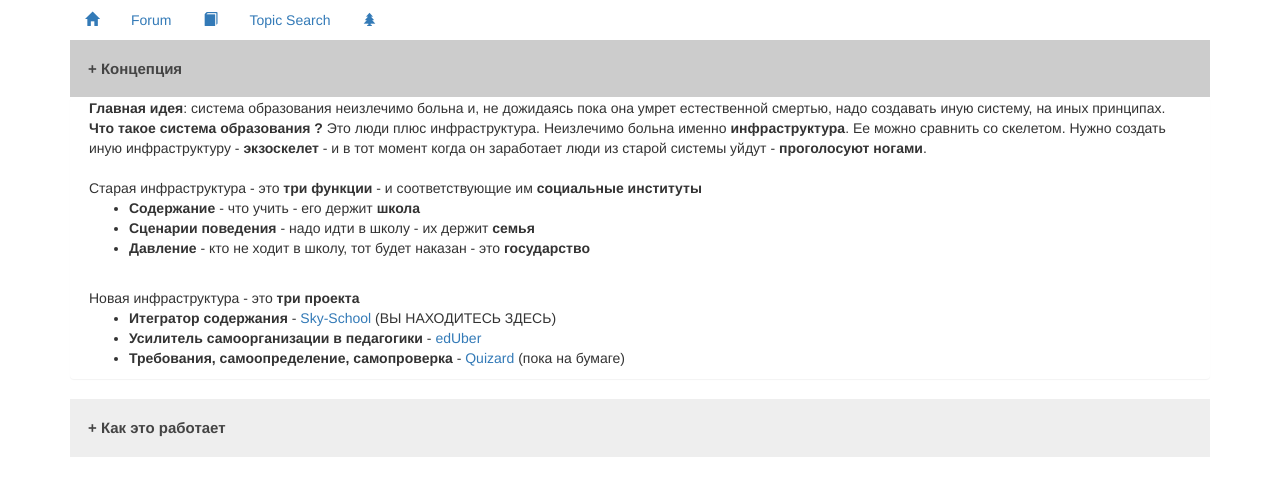
After one commit to jfeldman777/sky2018, a Django app: template templates/allabout.html in a window 1280 px wide, after a click on "+ Концепция". The commit adds this page. Shown: the top 496 px of the page. Run offline with Django 3.2, Linux system fonts and the light colour scheme; the template is opened without the code that fills it, so the values that code supplies are empty; parts of the project's set-up code (start-up, migrations or seed data) failed here and were passed over; some libraries are stand-ins or nearby versions.

Commit message:
allabout

```diff
--- a/sky/urls.py
+++ b/sky/urls.py
@@ -25,5 +25,6 @@ urlpatterns = [
 
     path('upgrade/', views.upgrade),
     path('news/', views.news),
+    path('allabout/', views.allabout),
     re_path('^', views.index, name='index'),
 ]
--- a/sky/views.py
+++ b/sky/views.py
@@ -16,6 +16,9 @@ from django.core.paginator import Paginator, EmptyPage, PageNotAnInteger
 
 from .forms import NameForm
 from django.http import JsonResponse
+
+def allabout(request):
+    return render(request,'allabout.html')
 
 def total():
     return MagicNode.objects.count()
--- /dev/null
+++ b/templates/allabout.html
@@ -0,0 +1,41 @@
+{% extends "base.html" %}
+{% load i18n %}
+
+{% block content %}
+<button class="accordion"><b>+ Концепция</b></button>
+<div class="panel">
+
+<b> Главная идея</b>: система образования неизлечимо больна и, не дожидаясь пока она умрет
+ естественной смертью, надо создавать иную систему, на иных принципах.
+ <b> Что такое система образования ?</b> Это люди плюс инфраструктура.
+ Неизлечимо больна именно <b>инфраструктура</b>. Ее можно сравнить со скелетом.
+ Нужно создать иную инфраструктуру - <b>экзоскелет</b> - и в тот момент когда он заработает
+ люди из старой системы уйдут - <b>проголосуют ногами</b>.<br><br>
+ Старая инфраструктура - это <b>три функции</b> - и соответствующие им <b>социальные институты</b>
+ <ul>
+<li><b>Содержание</b> - что учить - его держит <b>школа</b></li>
+<li><b>Сценарии поведения</b> - надо идти в школу - их держит <b>семья</b></li>
+<li><b>Давление</b> - кто не ходит в школу, тот будет наказан - это <b>государство</b></li>
+ </ul>
+
+ <br>Новая инфраструктура - это <b>три проекта</b>
+
+<ul>
+<li><b>Итегратор содержания</b> - <a href="https://sky-school.herokuapp.com">Sky-School</a>  (ВЫ НАХОДИТЕСЬ ЗДЕСЬ)</li>
+<li><b>Усилитель самоорганизации в педагогики</b> - <a href="http://eduber.herokuapp.com">edUber</a> </li>
+<li><b>Требования, самоопределение, самопроверка</b> - <a href="#">Quizard</a> (пока на бумаге)</li>
+</ul>
+
+</div>
+<button class="accordion"><b>+ Как это работает</b></button>
+<div class="panel">
+
+Если вы
+<ul>
+<li>сомневаетесь в том что правильное содержание образования - это то что описано в государственных документах</li>
+<li>хотите узнать что думают об этом независимые от государства специалисты</li>
+<li>хотите сами поучаствовать в составлении содержании образования адекватного времени в котором мы живем</li>
+</ul>
+вам стоит воспользоваться нашей системой. <br>
+
+{% endblock %}
--- /dev/null
+++ b/templates/base.html
@@ -0,0 +1,62 @@
+<!DOCTYPE html>
+<html lang="ru">
+<head>
+    <title>sky-school-project by Jacob Feldman</title>
+    <meta charset="utf-8">
+      <meta name="viewport" content="width=device-width, initial-scale=1">
+      <link rel="stylesheet" href="https://maxcdn.bootstrapcdn.com/bootstrap/3.3.7/css/bootstrap.min.css">
+      <script src="https://ajax.googleapis.com/ajax/libs/jquery/3.1.1/jquery.min.js"></script>
+      <script src="https://maxcdn.bootstrapcdn.com/bootstrap/3.3.7/js/bootstrap.min.js"></script>
+
+          <style>
+          .accordion {
+              background-color: #eee;
+              color: #444;
+              cursor: pointer;
+              padding: 18px;
+              width: 100%;
+              border: none;
+              text-align: left;
+              outline: none;
+              font-size: 15px;
+              transition: 0.4s;
+          }
+          .active, .accordion:hover {
+              background-color: #ccc;
+          }
+
+          .panel {
+              padding: 0 18px;
+              display: none;
+              background-color: white;
+              overflow: hidden;
+          }
+          </style>
+
+  </head>
+
+    <body>
+      {% include "footer.html" %}
+      <div class="container">
+      {% block content %}
+      {% endblock content %}
+      </div>
+
+      <script>
+          var acc = document.getElementsByClassName("accordion");
+          var i;
+
+          for (i = 0; i < acc.length; i++) {
+              acc[i].addEventListener("click", function() {
+                  this.classList.toggle("active");
+                  var panel = this.nextElementSibling;
+                  if (panel.style.display === "block") {
+                      panel.style.display = "none";
+                  } else {
+                      panel.style.display = "block";
+                  }
+              });
+          }
+          </script>
+        </body>
+    </html>
--- a/templates/index.html
+++ b/templates/index.html
@@ -4,6 +4,7 @@
 
 {% block content %}
 {% trans 'topics' %}:{{total}}({% trans 'ready' %}:{{ready}})
+(<a href="/allabout/">= как это работает =</a>)
 {% if user.is_anonymous %}
 <br>
 {% video 'https://youtu.be/Z4UesaHZIPk' 'medium' %}
```
